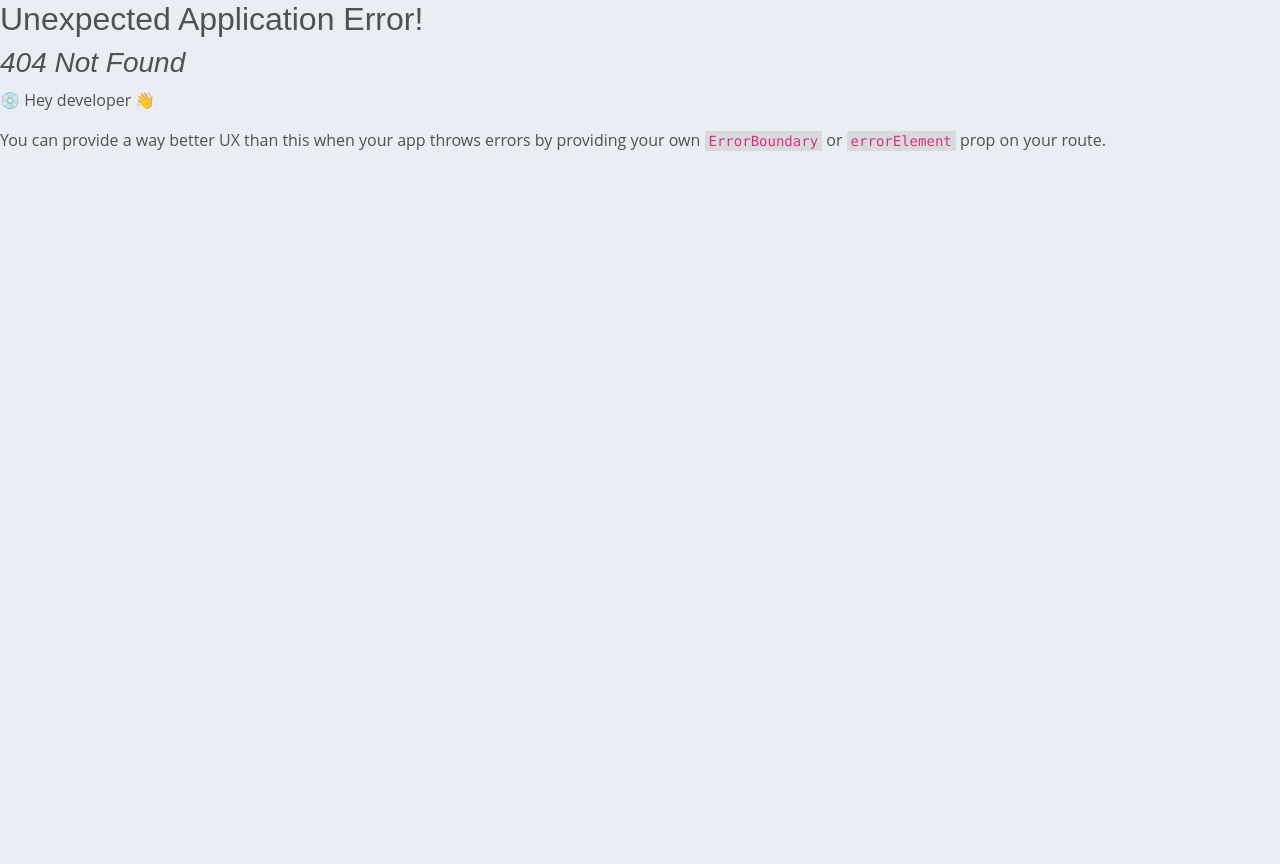
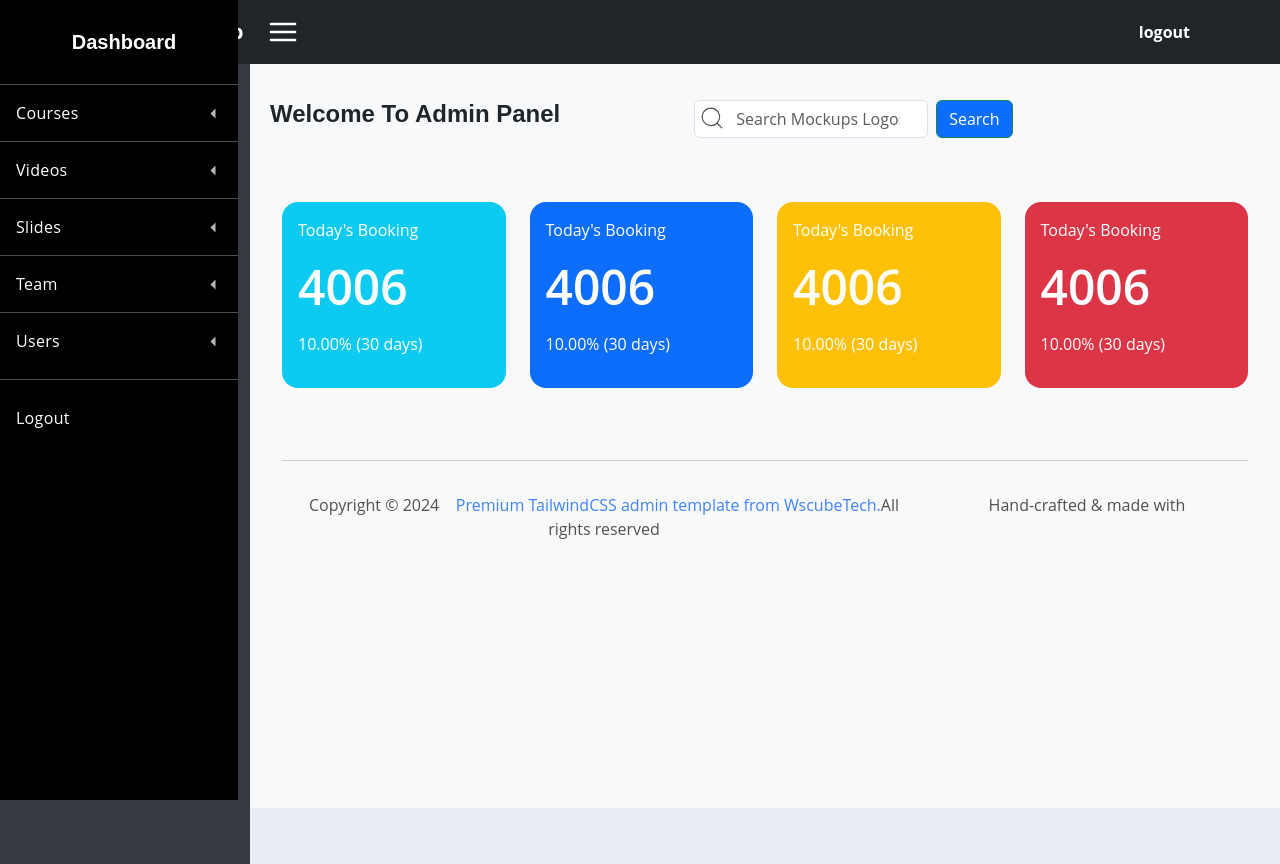
Before and after one commit to 140519982022/admin-user-dashboard-project, a React (Create React App) app: page /dashboard in a window 1280 px wide. Before the commit this address had no page. Before the commit the page ends 800 px from the top, so only its background shows below. Built offline with nearby package versions, Linux system fonts and the light colour scheme.

Commit message:
done admin dashboard

```diff
--- a/src/components/common/Header.jsx
+++ b/src/components/common/Header.jsx
@@ -7,7 +7,7 @@ import { FiMenu } from "react-icons/fi";
 
 export default function Header() {
   return (
-    <Navbar collapseOnSelect expand="lg" className="bg-danger sticky z-3 sticky-top">
+    <Navbar collapseOnSelect expand="lg" className="bg-dark ">
       <Container>
         <Navbar.Brand href="#home" className='text-white fw-bold'>React-Bootstrap</Navbar.Brand>
         <Navbar.Toggle aria-controls="responsive-navbar-nav" />
--- a/src/components/common/Sidebar.jsx
+++ b/src/components/common/Sidebar.jsx
@@ -75,9 +75,9 @@ export default function Sidebar() {
             <div className="dashboard-nav">
                 <header>
                     <a href="#!" className="menu-toggle"><i className="fas fa-bars"></i></a>
-                    <a href="#" className="brand-logo">
-                        <i className="fas fa-anchor"></i> <span>BRAND</span>
-                    </a>
+                    <Link to={'/dashboard'} className="brand-logo">
+                        <i className="fas fa-anchor"></i> <span>Dashboard</span>
+                    </Link>
                 </header>
                 <nav className="dashboard-nav-list">
                     <div className='dashboard-nav-dropdown'>
--- a/src/components/pages/admin-dashboard/AdminDashboard.jsx
+++ b/src/components/pages/admin-dashboard/AdminDashboard.jsx
@@ -0,0 +1,101 @@
+import React from 'react'
+import Header from '../../common/Header'
+import Sidebar from '../../common/Sidebar'
+import Footer from '../../common/Footer'
+import { CiSearch } from "react-icons/ci";
+
+
+export default function AdminDashboard() {
+    return (
+        <>
+
+            <div className='container-fluid'>
+                <Header />
+                <div className='dashboard-wrapper'>
+                    <Sidebar />
+                    <div className='main-content'>
+                        <div className='d-flex justify-content-between py-3 w-75'>
+                            <h4 className='text-capitalize text-dark fw-bolder'>
+                                Welcome To Admin Panel
+                            </h4>
+                            <div class="d-flex" role="search">
+                                <input className="form-control me-2 position-relative" type="search" placeholder="       Search Mockups Logos.." aria-label="Search" />
+                                <CiSearch className='position-absolute m-1 fs-3' />
+                                <button class="btn btn-outline-success btn-primary text-white" type="submit">Search</button>
+                            </div>
+                        </div>
+
+                        <div className='container'>
+                            <div className='my-5'>
+                                <div className="row justify-content-around">
+                                    <div className="col-md-3">
+                                        <div className='bg-info text-white p-3 rounded-4 mb-4'>
+                                            <p>
+                                                Today's Booking
+                                            </p>
+                                            <p className='display-5 fw-semibold'>
+                                                4006
+                                            </p>
+                                            <p>
+                                                10.00% <span>(30 days)</span>
+                                            </p>
+                                        </div>
+                                    </div>
+
+                                    <div className="col-md-3">
+                                        <div className='bg-primary text-white p-3 rounded-4 mb-4'>
+                                            <p>
+                                                Today's Booking
+                                            </p>
+                                            <p className='display-5 fw-semibold'>
+                                                4006
+                                            </p>
+                                            <p>
+                                                10.00% <span>(30 days)</span>
+                                            </p>
+                                        </div>
+                                    </div>
+
+                                    <div className="col-md-3">
+                                        <div className='bg-warning text-white p-3 rounded-4 mb-4'>
+                                            <p>
+                                                Today's Booking
+                                            </p>
+                                            <p className='display-5 fw-semibold'>
+                                                4006
+                                            </p>
+                                            <p>
+                                                10.00% <span>(30 days)</span>
+                                            </p>
+                                        </div>
+                                    </div>
+
+                                    <div className="col-md-3">
+                                        <div className='bg-danger text-white p-3 rounded-4 mb-4'>
+                                            <p>
+                                                Today's Booking
+                                            </p>
+                                            <p className='display-5 fw-semibold'>
+                                                4006
+                                            </p>
+                                            <p>
+                                                10.00% <span>(30 days)</span>
+                                            </p>
+                                        </div>
+                                    </div>
+
+
+                                </div>
+
+
+
+                            </div>
+                            <Footer />
+                        </div>
+                    </div>
+                </div>
+            </div>
+
+        </>
+    )
+}
--- a/src/index.js
+++ b/src/index.js
@@ -18,12 +18,17 @@ import ViewSlides from './components/pages/slides/ViewSlides';
 import AddTeam from './components/pages/team/AddTeam';
 import ViewTeam from './components/pages/team/ViewTeam';
 import ViewUser from './components/pages/users/ViewUser';
+import AdminDashboard from './components/pages/admin-dashboard/AdminDashboard';
 
 let allRouters = createBrowserRouter([
 
   {
     path: '/',
     element: <Login/>
+  },
+  {
+    path: '/dashboard',
+    element: <AdminDashboard/>
   },
 
   {
```
